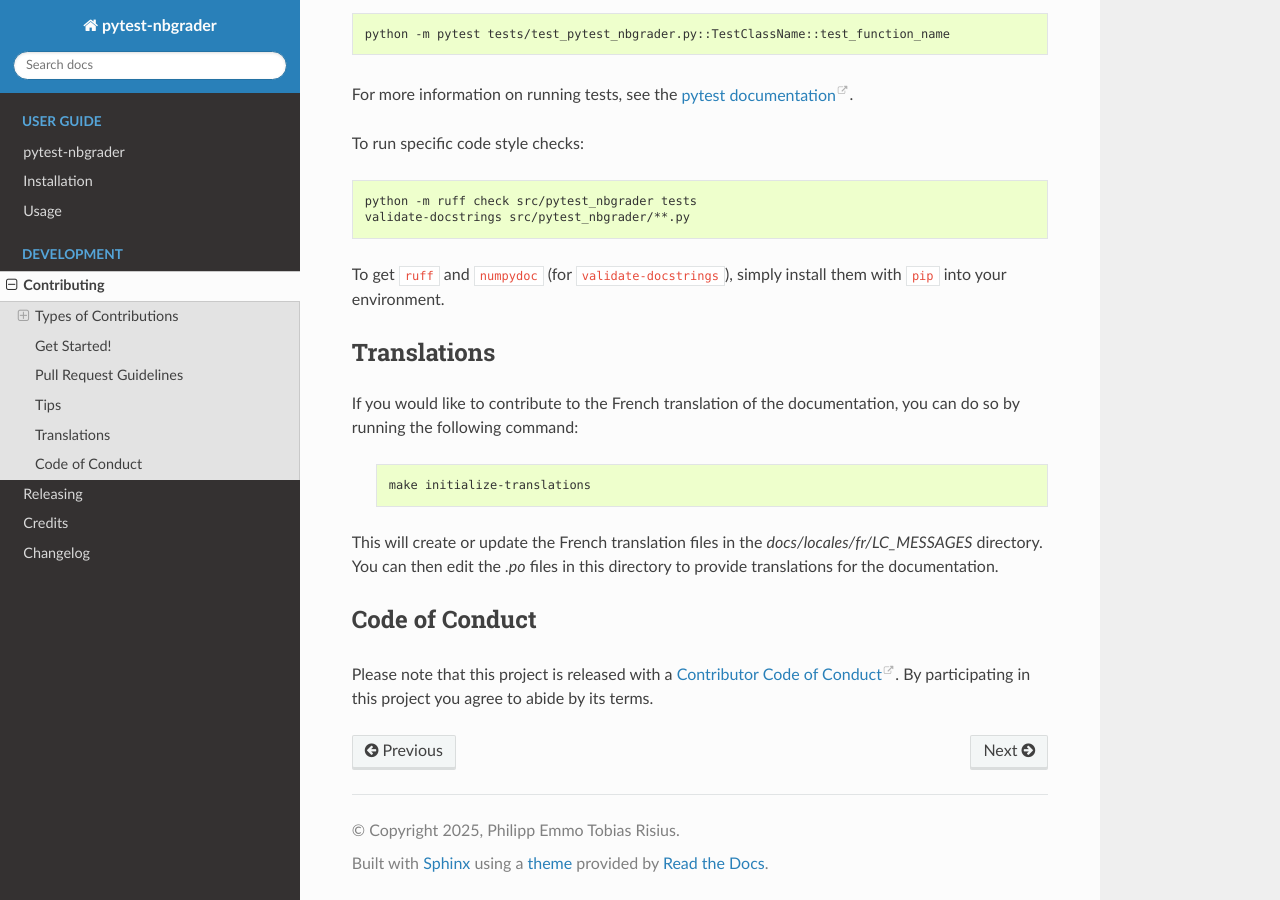
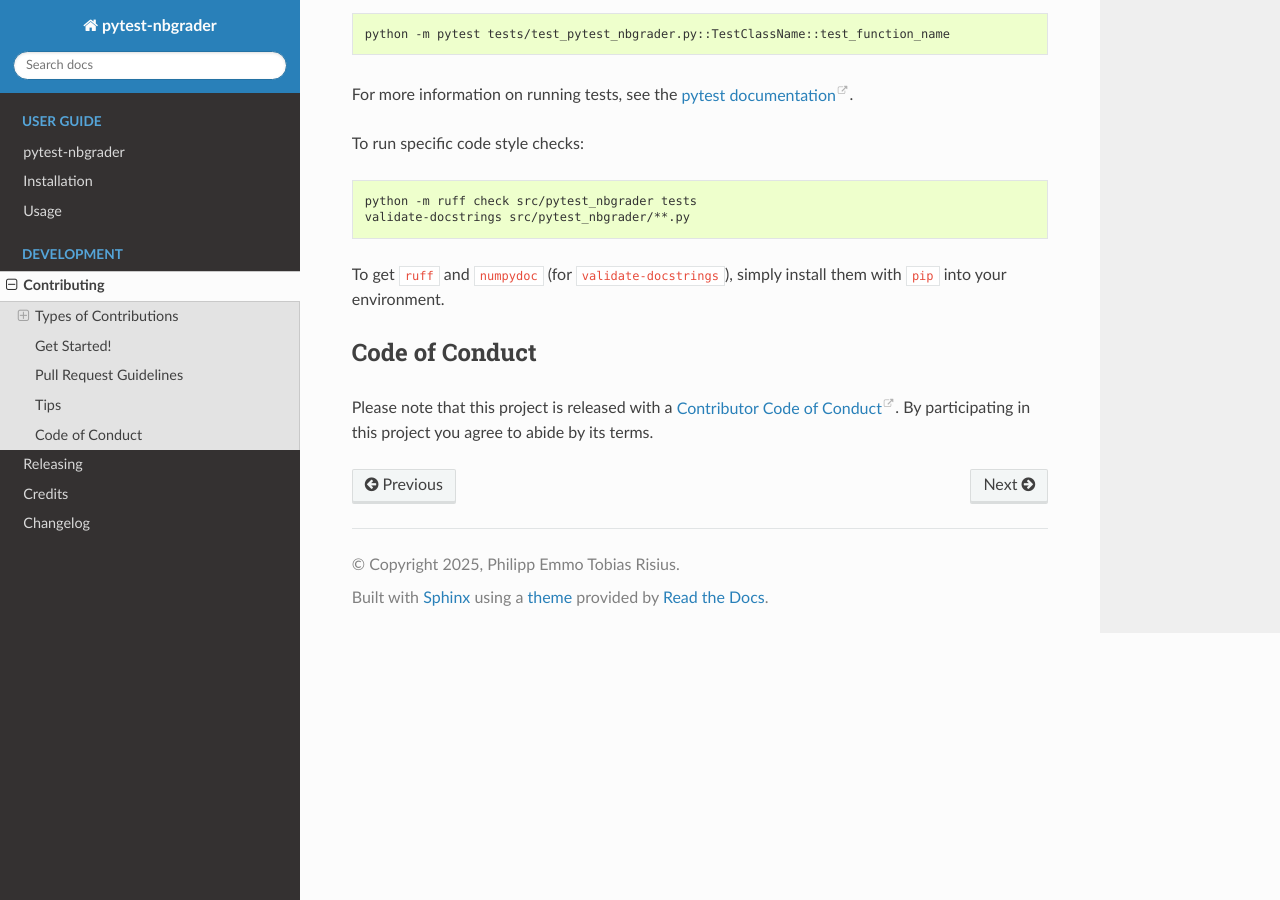
Before and after one commit to PhilippRisius/pytest_nbgrader, a Sphinx documentation site: the page built from docs/contributing.rst, in a window 1280 px wide and 900 px high, scrolled down 4552 px. Built offline with Sphinx 7.4.7 and the Read the Docs theme 3.1.0, drawn with Linux system fonts in a browser that asks for light colours; pages that are not in the unit, such as notebooks, are missing from menus.

Commit message:
docs: remove unused French i18n infrastructure
- docs/conf.py: remove sphinx-intl config (locale_dirs, gettext_compact),
  trim sphinx-quickstart header comments
- CONTRIBUTING.rst: remove Translations section (French .po workflow)
- Makefile: remove LOCALES variable, initialize-translations target,
  French HTML build conditional, French .mo cleanup

Co-Authored-By: Claude Opus 4.6 <noreply@anthropic.com>

```diff
--- a/CONTRIBUTING.rst
+++ b/CONTRIBUTING.rst
@@ -206,17 +206,6 @@ To run specific code style checks:
 
 To get ``ruff`` and ``numpydoc`` (for ``validate-docstrings``), simply install them with ``pip`` into your environment.
 
-Translations
-------------
-
-If you would like to contribute to the French translation of the documentation, you can do so by running the following command:
-
-    .. code-block:: console
-
-        make initialize-translations
-
-This will create or update the French translation files in the `docs/locales/fr/LC_MESSAGES` directory. You can then edit the `.po` files in this directory to provide translations for the documentation.
-
 Code of Conduct
 ---------------
 
--- a/docs/conf.py
+++ b/docs/conf.py
@@ -1,22 +1,3 @@
-#!/usr/bin/env python
-#
-# pytest_nbgrader documentation build configuration file, created by
-# sphinx-quickstart on Fri Jun  9 13:47:02 2017.
-#
-# This file is execfile()d with the current directory set to its
-# containing dir.
-#
-# Note that not all possible configuration values are present in this
-# autogenerated file.
-#
-# All configuration values have a default; values that are commented out
-# serve to show the default.
-
-# If extensions (or modules to document with autodoc) are in another
-# directory, add these directories to sys.path here. If the directory is
-# relative to the documentation root, use os.path.abspath to make it
-# absolute, like shown here.
-#
 import os
 import sys
 from typing import Any
@@ -26,13 +7,6 @@ sys.path.insert(0, os.path.abspath('..'))
 import pytest_nbgrader
 
 # -- General configuration ---------------------------------------------
-
-# If your documentation needs a minimal Sphinx version, state it here.
-#
-# needs_sphinx = '1.0'
-
-# Add any Sphinx extension module names here, as strings. They can be
-# extensions coming with Sphinx (named 'sphinx.ext.*') or your custom ones.
 extensions = [
     'sphinx.ext.autodoc',
     'sphinx.ext.autosectionlabel',
@@ -92,9 +66,6 @@ release = pytest_nbgrader.__version__
 # Usually you set "language" from the command line for these cases.
 language = "en"
 
-# Sphinx-intl configuration
-locale_dirs = ['locales/']
-gettext_compact = False  # optional
 
 # List of patterns, relative to source directory, that match files and
 # directories to ignore when looking for source files.
```
Also changed, not shown: 1 other file.
